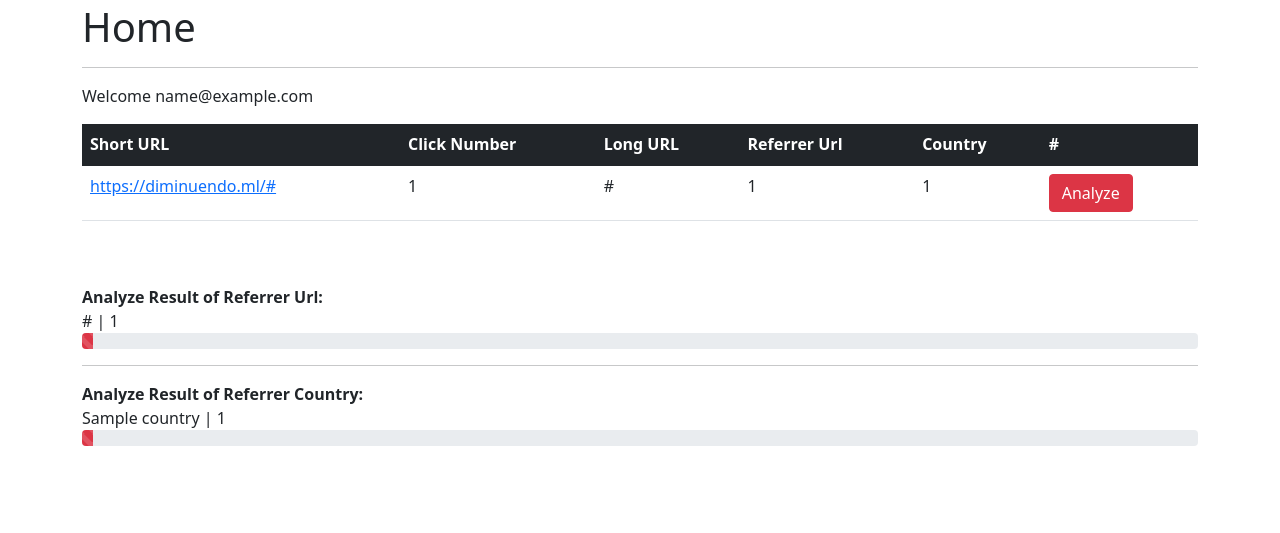
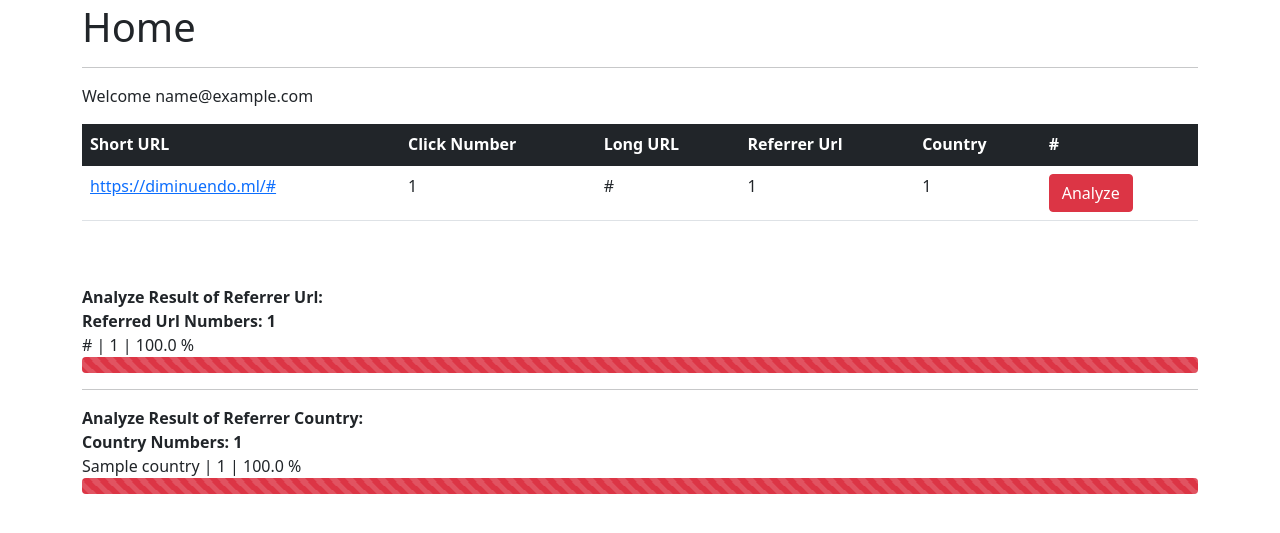
Before and after one commit to ilteriskeskin/diminuendo, a Flask app: template templates/dashboard.html in a window 1280 px wide. Shown: the part 125-658 px from the top of the page. Run offline with Flask 2, Linux system fonts and the light colour scheme; the visitor is signed in with stand-in values (Sample User, id 1); the template is opened without the code that fills it: most values are stand-ins (such as "Sample title", 1, 10 or a date in 2020).

Commit message:
task-74596141: referrer and country analyzer ratios added

```diff
--- a/app.py
+++ b/app.py
@@ -140,13 +140,20 @@ def analyze(id):
             countries = url['country']
 
             referrer_urls_analyze = referrer_urls_analyzer(referrer_urls)
+            # sum total referrer url counting
+            total_ref_url = sum(referrer_urls_analyze.values())
+
             countries_analyze = countries_analyzer(countries)
+            # sum total country url counting
+            total_country_url = sum(countries_analyze.values())
 
             return render_template('dashboard.html',
                                    urls=urls,
                                    url=url,
                                    referrer_urls_analyze=referrer_urls_analyze,
-                                   countries_analyze=countries_analyze)
+                                   countries_analyze=countries_analyze,
+                                   total_ref_url=total_ref_url,
+                                   total_country_url=total_country_url,)
 
     else:
         return redirect('home')
--- a/templates/base.html
+++ b/templates/base.html
@@ -10,5 +10,7 @@
 <body>
 {% include "includes/navbar.html" %}
 <div class="container" style="margin-top: 10%">{% block content %}{% endblock %}</div>
+<br>
+<br>
 </body>
 </html>
--- a/templates/dashboard.html
+++ b/templates/dashboard.html
@@ -35,14 +35,16 @@
         {% if referrer_urls_analyze and countries_analyze %}
             <strong>Analyze Result of Referrer Url:</strong>
             <br>
+            <strong>Referred Url Numbers: {{ total_ref_url }}</strong>
+            <br>
 
             {% for url, counter in referrer_urls_analyze.items() %}
-                {{ url }} | {{ counter }}
+                {{ url }} | {{ counter }} | {{ counter * 100 / total_ref_url  }} %
                 <div class="progress">
                     <div class="progress-bar progress-bar-striped bg-danger progress-bar-animated"
                          role="progressbar"
-                         style="width: {{ counter }}%"
-                         aria-valuenow="{{ counter / 100 }}"
+                         style="width: {{ counter * 100 / total_ref_url }}%"
+                         aria-valuenow="{{ counter }}"
                          aria-valuemin="0"
                          aria-valuemax="100"></div>
                 </div>
@@ -52,13 +54,15 @@
 
             <strong>Analyze Result of Referrer Country:</strong>
             <br>
+            <strong>Country Numbers: {{ total_country_url }}</strong>
+            <br>
             {% for country, counter in countries_analyze.items() %}
-                {{ country }} | {{ counter }}
+                {{ country }} | {{ counter }} | {{ counter * 100 / total_country_url  }} %
                 <div class="progress">
                     <div class="progress-bar progress-bar-striped bg-danger progress-bar-animated"
                          role="progressbar"
-                         style="width: {{ counter }}%"
-                         aria-valuenow="{{ counter / 100 }}"
+                         style="width: {{ counter * 100 / total_country_url }}%"
+                         aria-valuenow="{{ counter }}"
                          aria-valuemin="0"
                          aria-valuemax="100"></div>
                 </div>
```
